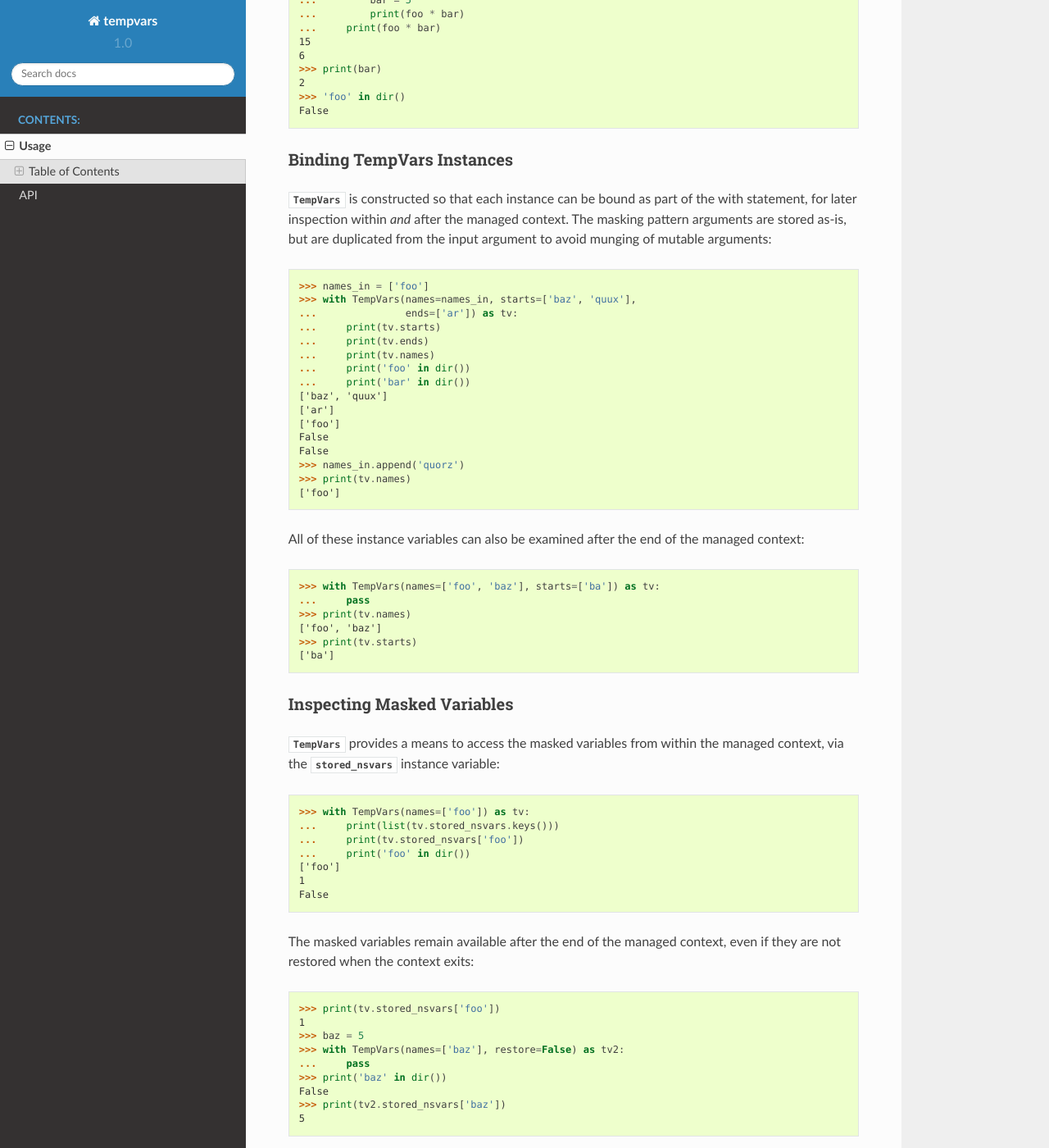
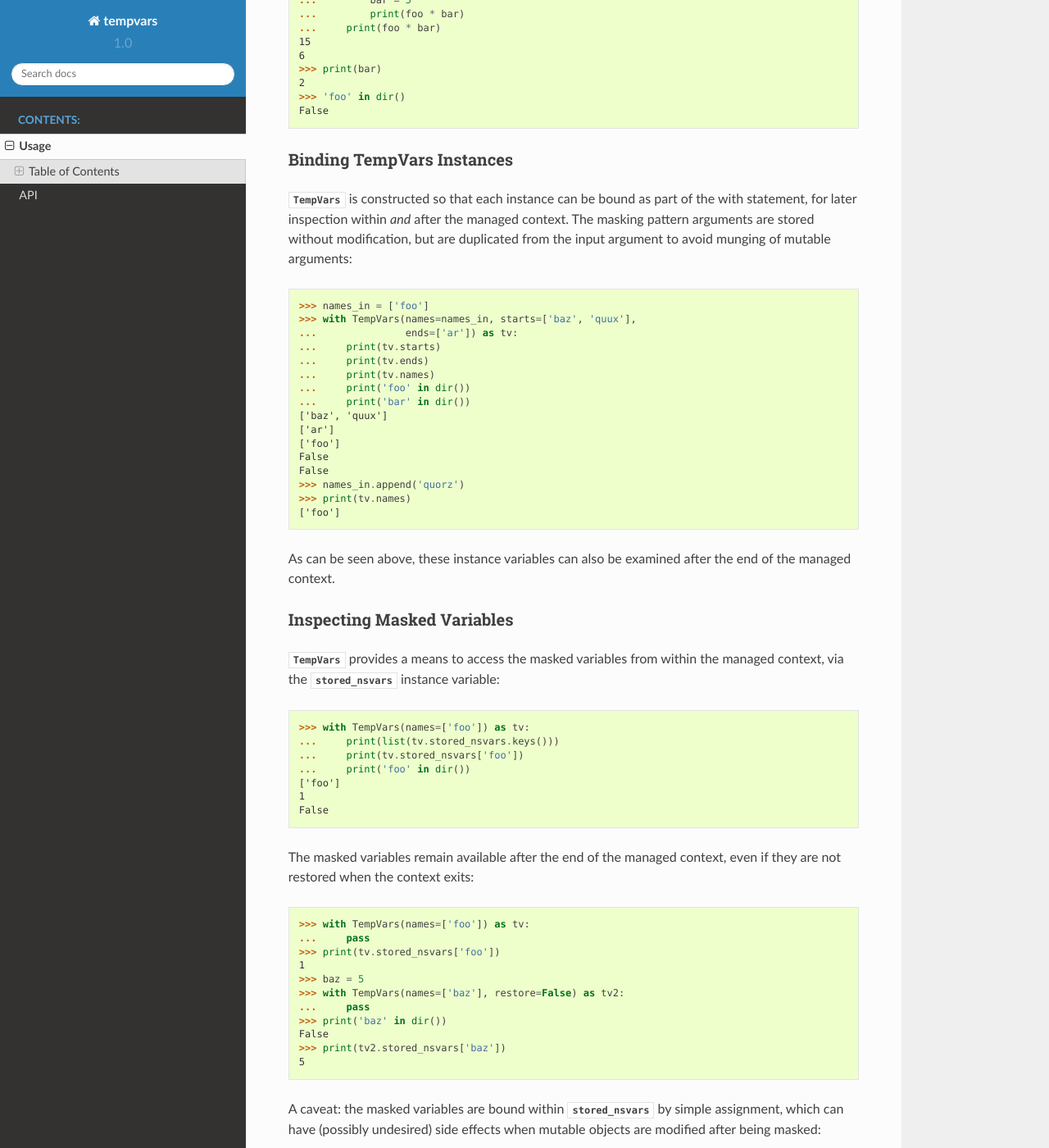
Before and after one commit to bskinn/tempvars, a Sphinx documentation site: the page built from doc/source/usage.rst, in a window 1280 px wide and 1400 px high, scrolled down 3280 px. Shown: the whole window at 82% size. Built offline with Sphinx 7.4.7 and the Read the Docs theme 2.0.0, drawn with Linux system fonts in a browser that asks for light colours; some of the changed text lies outside the part shown.

Commit message:
DOC: Edits and typo fixes
 * Improved word choices
 * Combine `tv` arg storage demo code blocks
 * Make the 2nd `stored_nsvars` code block independent
 * Fix `copy.deepcopy` comma typo

```diff
--- a/doc/source/usage.rst
+++ b/doc/source/usage.rst
@@ -196,8 +196,8 @@ Binding TempVars Instances
 
 |TempVars| is constructed so that each instance can be bound as part
 of the |with| statement, for later inspection within *and* after the
-managed context. The masking pattern arguments are stored as-is,
-but are duplicated from the input argument to avoid munging of
+managed context. The masking pattern arguments are stored without
+modification, but are duplicated from the input argument to avoid munging of
 mutable arguments:
 
 .. doctest:: basic_binding_demo
@@ -219,17 +219,8 @@ mutable arguments:
     >>> print(tv.names)
     ['foo']
 
-All of these instance variables can also be examined after
-the end of the managed context:
-
-.. doctest:: examine_instance_vars_after
-
-    >>> with TempVars(names=['foo', 'baz'], starts=['ba']) as tv:
-    ...     pass
-    >>> print(tv.names)
-    ['foo', 'baz']
-    >>> print(tv.starts)
-    ['ba']
+As can be seen above, these instance variables can also be examined after
+the end of the managed context.
 
 
 Inspecting Masked Variables
@@ -280,7 +273,7 @@ mutable objects are modified after being masked:
     >>> print(tv.stored_nsvars['baz'])
     [1, 3, 12]
 
-If :func:`~copy.copy` or :func:`~copy,deepcopy` behavior is of interest,
+If :func:`~copy.copy` or :func:`~copy.deepcopy` behavior is of interest,
 please add a comment to that effect on the `related GitHub issue
 <https://github.com/bskinn/tempvars/issues/20>`__.
 
```
Also changed, not shown: other parts of doc/source/usage.rst (+3 -1 lines).
